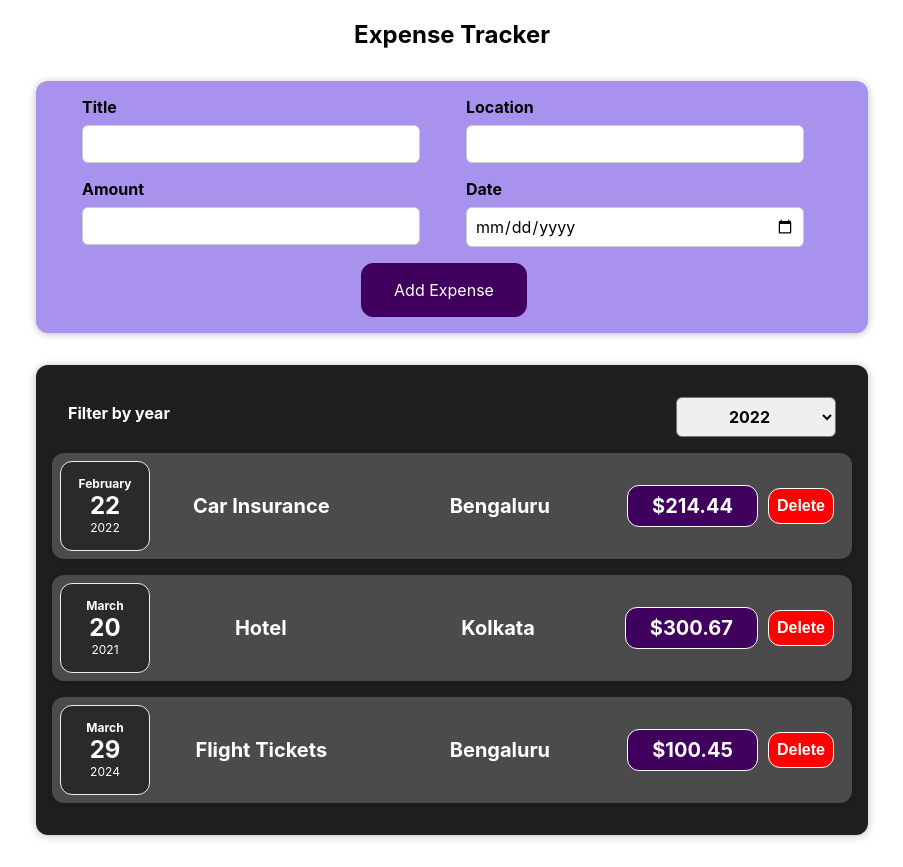
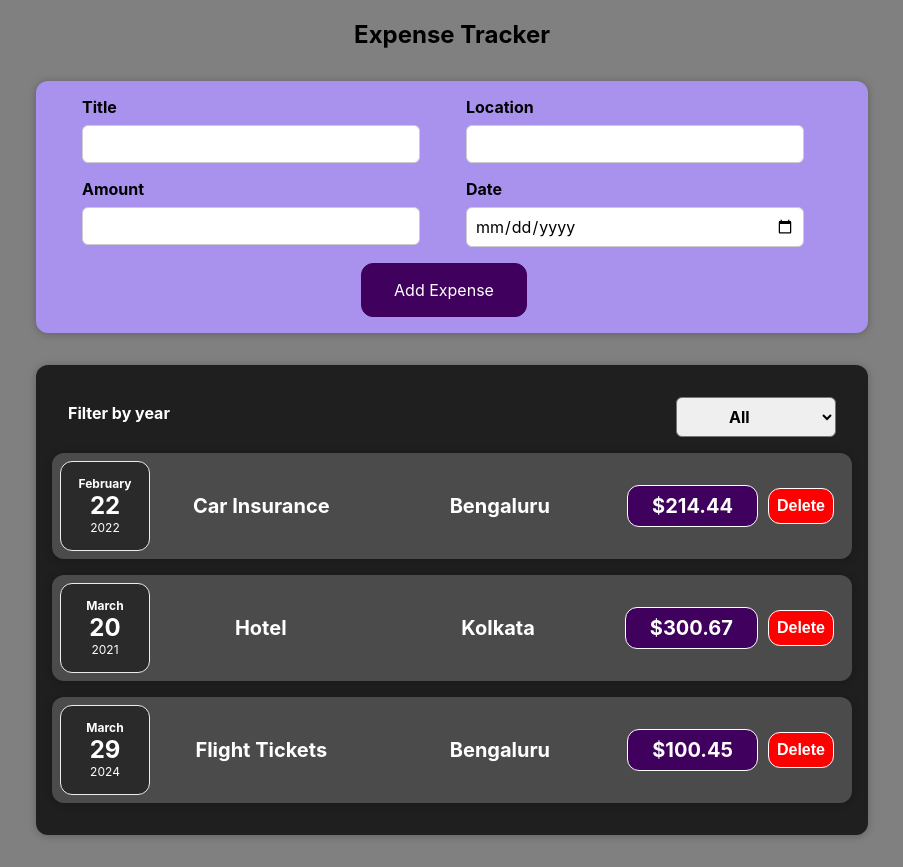
Before and after one commit to ManishRohilla/Expense_Tracker_React, a React (Create React App) app in the folder expense_tracker/: page / in a window 1280 px wide. Shown: the whole page, without its empty margins (188-1091 px from the left). Built offline with nearby package versions, Linux system fonts and the light colour scheme.

Commit message:
Year Filter Functionality

```diff
--- a/expense_tracker/src/App.css
+++ b/expense_tracker/src/App.css
@@ -1,41 +1,3 @@
 .App {
   text-align: center;
 }
-
-.App-logo {
-  height: 40vmin;
-  pointer-events: none;
-}
-
-h2 {
-  text-align: center;
-}
-@media (prefers-reduced-motion: no-preference) {
-  .App-logo {
-    animation: App-logo-spin infinite 20s linear;
-  }
-}
-
-.App-header {
-  background-color: #282c34;
-  min-height: 100vh;
-  display: flex;
-  flex-direction: column;
-  align-items: center;
-  justify-content: center;
-  font-size: calc(10px + 2vmin);
-  color: white;
-}
-
-.App-link {
-  color: #61dafb;
-}
-
-@keyframes App-logo-spin {
-  from {
-    transform: rotate(0deg);
-  }
-  to {
-    transform: rotate(360deg);
-  }
-}
--- a/expense_tracker/src/App.js
+++ b/expense_tracker/src/App.js
@@ -39,7 +39,7 @@ function App() {
     });
   };
   return (
-    <div>
+    <div className="App">
       <h2>Expense Tracker</h2>
       <NewExpense onReceiveExpense={sendForLog} />
       <Expenses expenses={expenses} />
--- a/expense_tracker/src/components/Expenses/Expenses.js
+++ b/expense_tracker/src/components/Expenses/Expenses.js
@@ -5,13 +5,22 @@ import React, { useState } from "react";
 import ExpensesFilter from "./ExpensesFilter";
 
 const Expenses = (props) => {
-  const [filteredYear, setFilteredYear] = useState("2020");
+  const expenseItems = [];
+  const [filteredYear, setFilteredYear] = useState("All");
 
-  const filterChangeHandler = (selectedYear) => {
-    setFilteredYear(selectedYear);
+  const handleYearFilter = (yearFilter) => {
+    setFilteredYear(yearFilter);
+    console.log("up", yearFilter);
   };
+
   let expenses = props.expenses;
-  const expenseItems = [];
+
+  // Filter expenses based on the selected year
+  if (filteredYear !== "All") {
+    expenses = expenses.filter(
+      (expense) => expense.date.getFullYear().toString() === filteredYear
+    );
+  }
   for (let i = 0; i < expenses.length; i++) {
     const expense = expenses[i];
     expenseItems.push(
@@ -29,10 +38,7 @@ const Expenses = (props) => {
   return (
     <div>
       <Card className="expenses">
-        <ExpensesFilter
-          selected={filteredYear}
-          onChangeFilter={filterChangeHandler}
-        />
+        <ExpensesFilter selectedYear={handleYearFilter} />
         {expenseItems}
       </Card>
     </div>
--- a/expense_tracker/src/components/Expenses/ExpensesFilter.js
+++ b/expense_tracker/src/components/Expenses/ExpensesFilter.js
@@ -2,12 +2,21 @@ import React from "react";
 
 import "./ExpensesFilter.css";
 
-const ExpensesFilter = () => {
+const ExpensesFilter = (props) => {
+  let selectedYear = "All";
+  const handleSelectedYear = (event) => {
+    selectedYear = event.target.value;
+    props.selectedYear(selectedYear);
+  };
+
   return (
     <div className="expenses-filter">
       <div className="expenses-filter__control">
         <label>Filter by year</label>
-        <select>
+        <select defaultValue={selectedYear} onChange={handleSelectedYear}>
+          <option value="All">All</option>
+          <option value="2024">2024</option>
+          <option value="2023">2023</option>
           <option value="2022">2022</option>
           <option value="2021">2021</option>
           <option value="2020">2020</option>
--- a/expense_tracker/src/index.css
+++ b/expense_tracker/src/index.css
@@ -1,13 +1,14 @@
 body {
   margin: 0;
-  font-family: -apple-system, BlinkMacSystemFont, 'Segoe UI', 'Roboto', 'Oxygen',
-    'Ubuntu', 'Cantarell', 'Fira Sans', 'Droid Sans', 'Helvetica Neue',
+  font-family: -apple-system, BlinkMacSystemFont, "Segoe UI", "Roboto", "Oxygen",
+    "Ubuntu", "Cantarell", "Fira Sans", "Droid Sans", "Helvetica Neue",
     sans-serif;
   -webkit-font-smoothing: antialiased;
   -moz-osx-font-smoothing: grayscale;
+  background-color: gray;
 }
 
 code {
-  font-family: source-code-pro, Menlo, Monaco, Consolas, 'Courier New',
+  font-family: source-code-pro, Menlo, Monaco, Consolas, "Courier New",
     monospace;
 }
```
